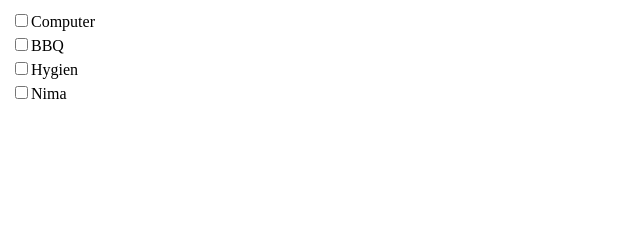
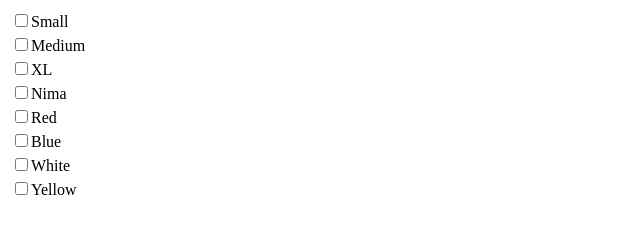
Before and after one commit to Liam-hi/Advanced-Filter, a plain HTML site: page filter.html in a window 1280 px wide. Shown: the whole page, without its empty margins (0-640 px from the left). Drawn offline with nearby package versions, Linux system fonts and the light colour scheme.

Commit message:
just playing

```diff
--- a/filter.html
+++ b/filter.html
@@ -10,16 +10,29 @@
 
     <table>
         <tr>
-            <td><input autocomplete="off" type="checkbox" value="tech" onchange="filter(this)" />Computer</td>
+            <td><input autocomplete="off" type="checkbox" value="s" onchange="filter(this)" />Small</td>
         </tr>
         <tr>
-            <td><input autocomplete="off" type="checkbox" value="outdoors" onchange="filter(this)" />BBQ</td>
+            <td><input autocomplete="off" type="checkbox" value="m" onchange="filter(this)" />Medium</td>
         </tr>
         <tr>
-            <td><input autocomplete="off" type="checkbox" value="hygiene" onchange="filter(this)" />Hygien</td>
+            <td><input autocomplete="off" type="checkbox" value="xl" onchange="filter(this)" />XL</td>
         </tr>
         <tr>
-            <td><input autocomplete="off" type="checkbox" value="human" onchange="filter(this)" />Nima</td>
+            <td><input autocomplete="off" type="checkbox" value="m" onchange="filter(this)" />Nima</td>
+        </tr>
+
+        <tr>
+            <td><input autocomplete="off" type="checkbox" value="red" onchange="filter(this)" />Red</td>
+        </tr>
+        <tr>
+            <td><input autocomplete="off" type="checkbox" value="blue" onchange="filter(this)" />Blue</td>
+        </tr>
+        <tr>
+            <td><input autocomplete="off" type="checkbox" value="white" onchange="filter(this)" />White</td>
+        </tr>
+        <tr>
+            <td><input autocomplete="off" type="checkbox" value="yellow" onchange="filter(this)" />Yellow</td>
         </tr>
         </table>
 
```
